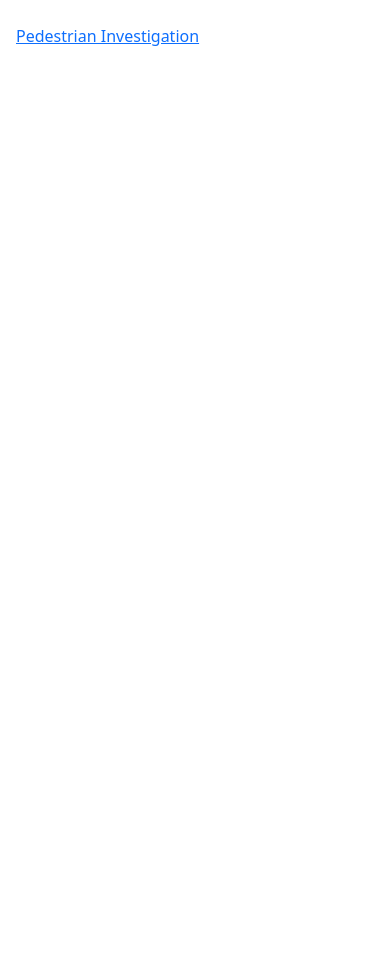
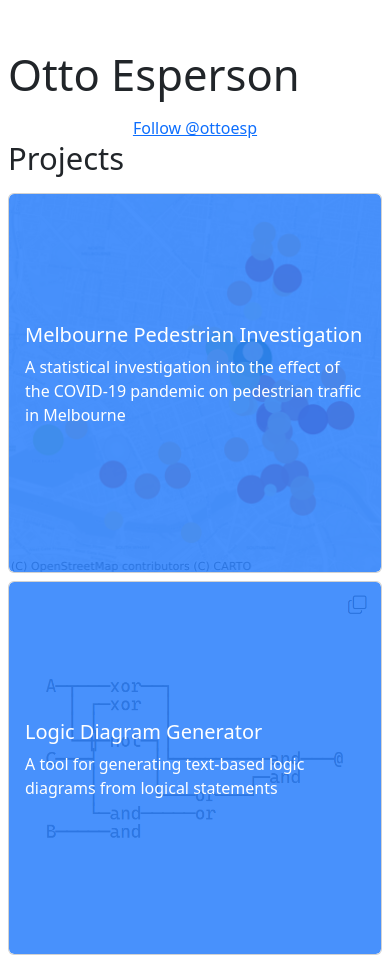
Before and after one commit to ottoesp/portfolio, a website built with Vite: page portfolio/src/index.html in a window 390 px wide. Before the commit the page ends 844 px from the top, so only its background shows below. Built offline with nearby package versions, Linux system fonts and the light colour scheme.

Commit message:
Added projects

```diff
--- a/portfolio/src/index.html
+++ b/portfolio/src/index.html
@@ -1,14 +1,67 @@
 <!doctype html>
 <html lang="en">
-  <head>
+
+<head>
     <meta charset="utf-8">
     <meta name="viewport" content="width=device-width, initial-scale=1">
-    <title>Bootstrap w/ Vite</title>
+    <title>Otto Esperson</title>
+
+    <!-- Hide while css loads -->
+    <style>
+        body {
+            display: none;
+        }
+    </style>
+
     <script type="module" src="./js/main.js"></script>
-  </head>
-  <body>
-    <div class="container py-4 px-3 mx-auto">
-      <a href="http://pedestrians.ottoesperson.com">Pedestrian Investigation</a>
+</head>
+
+<body>
+    <div class="container mt-5 mb-20vh d-flex flex-column g-3 overflow-hidden">
+        <div class="row gy-2">
+            <div class="col-12 col-lg-9">
+                <h1 class="display-1">Otto Esperson</h1>
+            </div>
+            <div class="col-12 col-lg-3 d-flex flex-wrap align-items-center justify-content-center justify-content-lg-end gap-2">
+                <a class="github-button" href="https://github.com/ottoesp"
+                    data-color-scheme="no-preference: light; light: light; dark: dark;" data-size="large"
+                    aria-label="Follow @ottoesp on GitHub">Follow @ottoesp</a>
+            </div>
+        </div>
+
+        <div class="row gy-2">
+            <div class="col-12">
+                <h3 class="display-5">Projects</h1>
+            </div>
+            <div class="col-12 col-sm-6 col-md-4 col-lg-3">
+                <div class="card text-white position-relative overflow-hidden">
+                    <img src="pedestrian_thumbnail.png" class="card-img object-fit-fill"
+                        alt="map of pedestrian traffic in Melbourne">
+                    <div class="card-img-overlay d-flex flex-column justify-content-center bg-primary bg-opacity-75">
+                        <h5 class="card-title">Melbourne Pedestrian Investigation</h5>
+                        <p class="card-text">A statistical investigation into the effect of the COVID-19 pandemic on pedestrian traffic in Melbourne</p>
+                        <a href="https://pedestrians.ottoesperson.com/" class="stretched-link"></a>
+                    </div>
+                </div>
+            </div>
+            <div class="col-12 col-sm-6 col-md-4 col-lg-3">
+                <div class="card text-white position-relative overflow-hidden">
+                    <img src="logic_gates_thumbnail.png" class="card-img object-fit-fill"
+                        alt="map of pedestrian traffic in Melbourne">
+                    <div class="card-img-overlay d-flex flex-column justify-content-center bg-primary bg-opacity-75">
+                        <h5 class="card-title">Logic Diagram Generator</h5>
+                        <p class="card-text">A tool for generating text-based logic diagrams from logical statements</p>
+                        <a href="https://generator.ottoesperson.com/" class="stretched-link"></a>
+                    </div>
+                </div>
+            </div>
+        </div>
     </div>
-  </body>
+
+    <script async defer src="https://buttons.github.io/buttons.js"></script>
+    <script src="https://cdn.jsdelivr.net/npm/bootstrap@5.3.8/dist/js/bootstrap.bundle.min.js"
+        integrity="sha384-FKyoEForCGlyvwx9Hj09JcYn3nv7wiPVlz7YYwJrWVcXK/BmnVDxM+D2scQbITxI"
+        crossorigin="anonymous"></script>
+</body>
+
 </html>
--- a/portfolio/src/js/main.js
+++ b/portfolio/src/js/main.js
@@ -1,5 +1,14 @@
 // Import our custom CSS
 import '../scss/styles.scss'
 
-// Import all of Bootstrap’s JS
+// Import all of Bootstrap's JS
 import * as bootstrap from 'bootstrap'
+
+document.body.style.display = 'block';
+
+// Prevent card transition flicker on page load
+window.addEventListener('load', () => {
+    document.querySelectorAll('.card').forEach(card => {
+        card.classList.add('loaded');
+    });
+});
--- a/portfolio/src/scss/styles.scss
+++ b/portfolio/src/scss/styles.scss
@@ -1,2 +1,39 @@
-// Import all of Bootstrap’s CSS
+// Import all of Bootstrap's CSS
 @import "bootstrap/scss/bootstrap";
+
+.card {
+    .card-img {
+        transition: opacity 0.3s ease;
+    }
+
+    .card-img-overlay {
+        opacity: 0;
+    }
+
+    &.loaded {
+        .card-img-overlay {
+            transition: opacity 0.3s ease;
+        }
+    }
+
+    &:hover {
+        .card-img {
+            opacity: 0.5;
+        }
+
+        .card-img-overlay {
+            opacity: 1;
+        }
+    }
+
+    // Show text by default on mobile (screens smaller than 768px)
+    @media (max-width: 767.98px) {
+        .card-img {
+            opacity: 0.5;
+        }
+
+        .card-img-overlay {
+            opacity: 1;
+        }
+    }
+}
```
Also changed, not shown: portfolio/src/resources/logic_gates_thumbnail.png (added), portfolio/src/resources/pedestrian_thumbnail.png (added).
